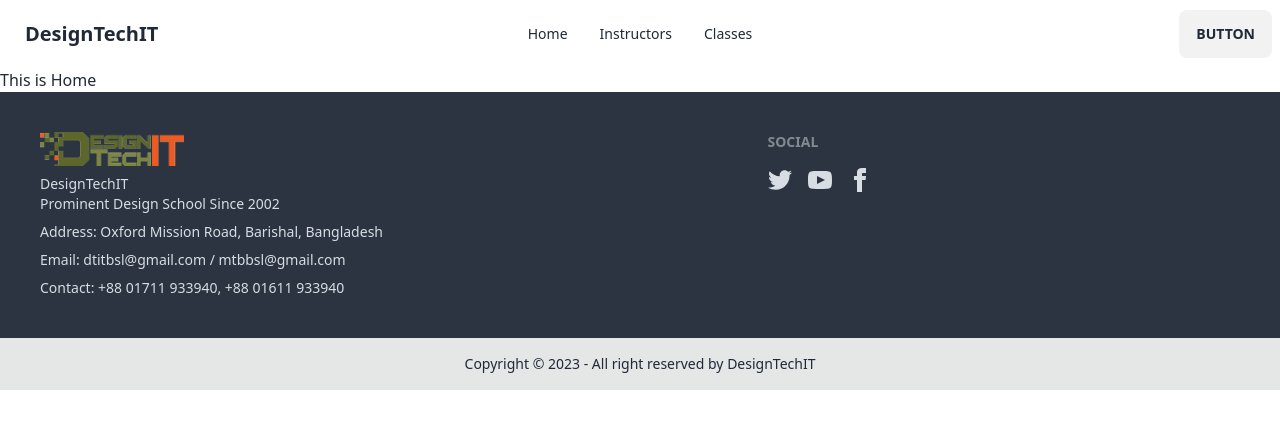
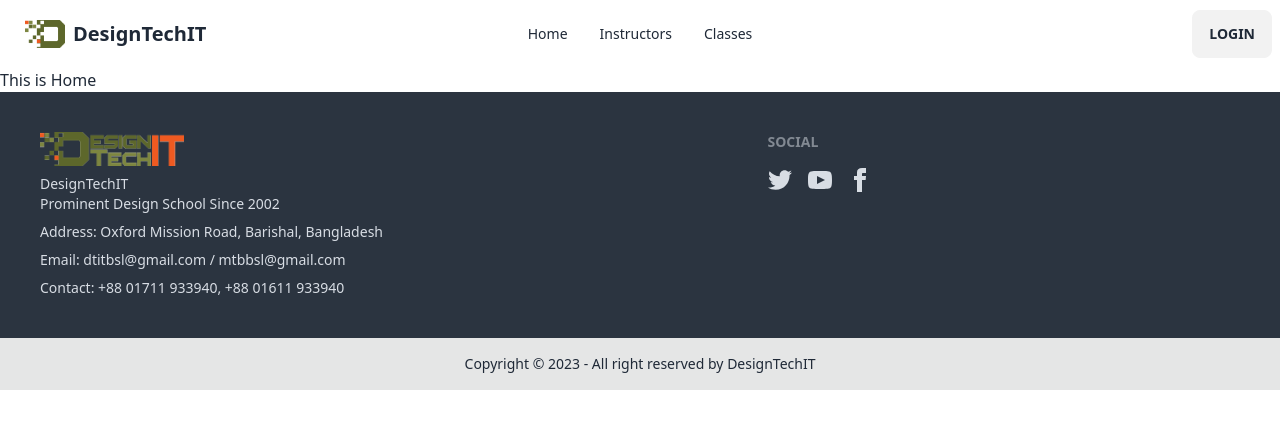
Before and after one commit to mtbbsl/designtechit-client, a React (Vite) app: page / in a window 1280 px wide. Shown: the top 428 px of the page. Built offline with nearby package versions, Linux system fonts and the light colour scheme.

Commit message:
header added

```diff
--- a/src/pages/Shared/Navbar/Navbar.jsx
+++ b/src/pages/Shared/Navbar/Navbar.jsx
@@ -1,3 +1,5 @@
+import logomini from '../../../assets/others/logo-mini.png';
+
 const Navbar = () => {
   const navOptions = (
     <>
@@ -41,13 +43,16 @@ const Navbar = () => {
               {navOptions}
             </ul>
           </div>
-          <a className="btn btn-ghost normal-case text-xl">DesignTechIT</a>
+          <a className="btn btn-ghost normal-case text-xl">
+            <img src={logomini} alt="Logo" className="w-10" />
+            DesignTechIT
+          </a>
         </div>
         <div className="navbar-center hidden lg:flex">
           <ul className="menu menu-horizontal px-1">{navOptions}</ul>
         </div>
         <div className="navbar-end">
-          <a className="btn">Button</a>
+          <a className="btn">Login</a>
         </div>
       </div>
     </>
```
